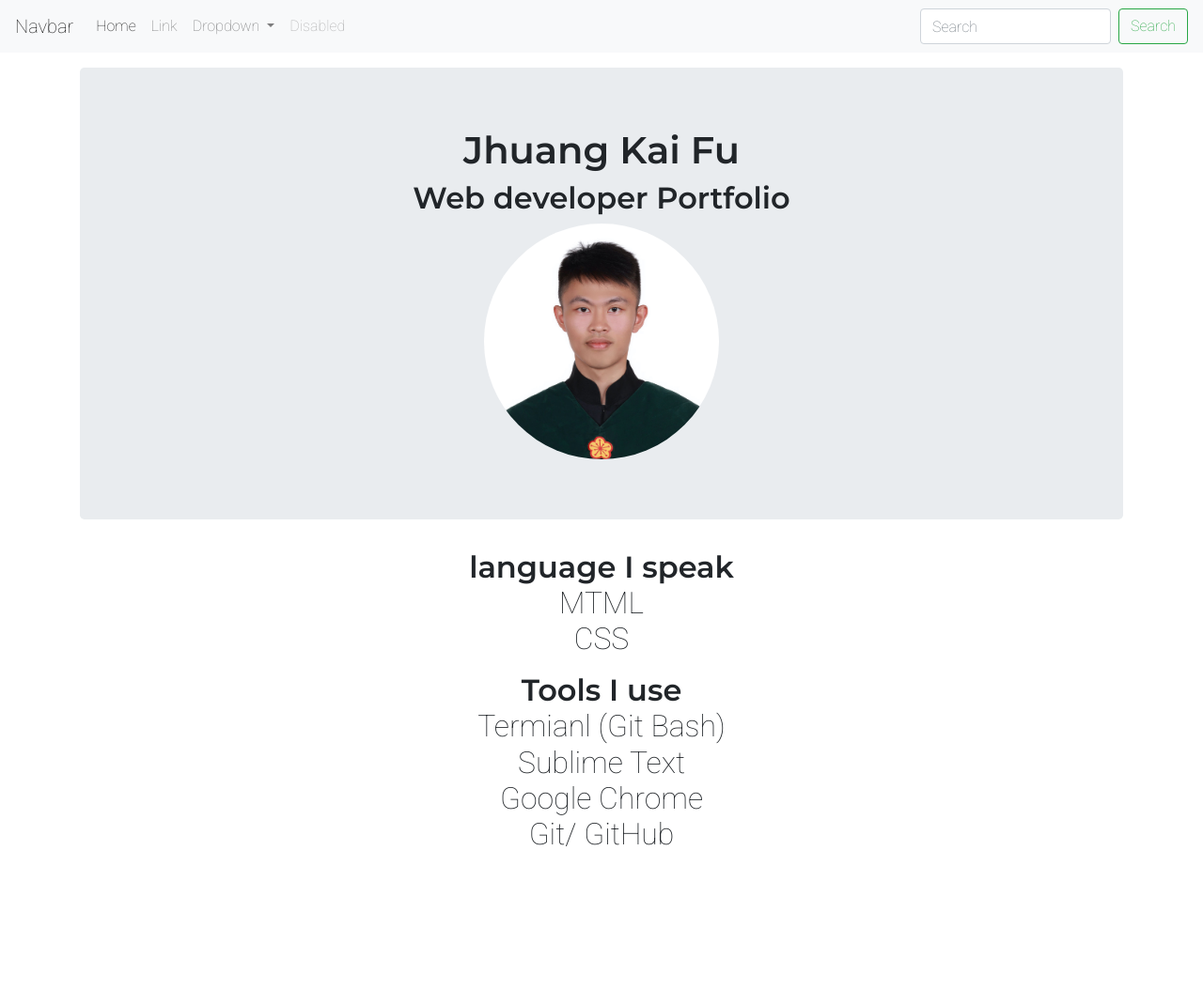
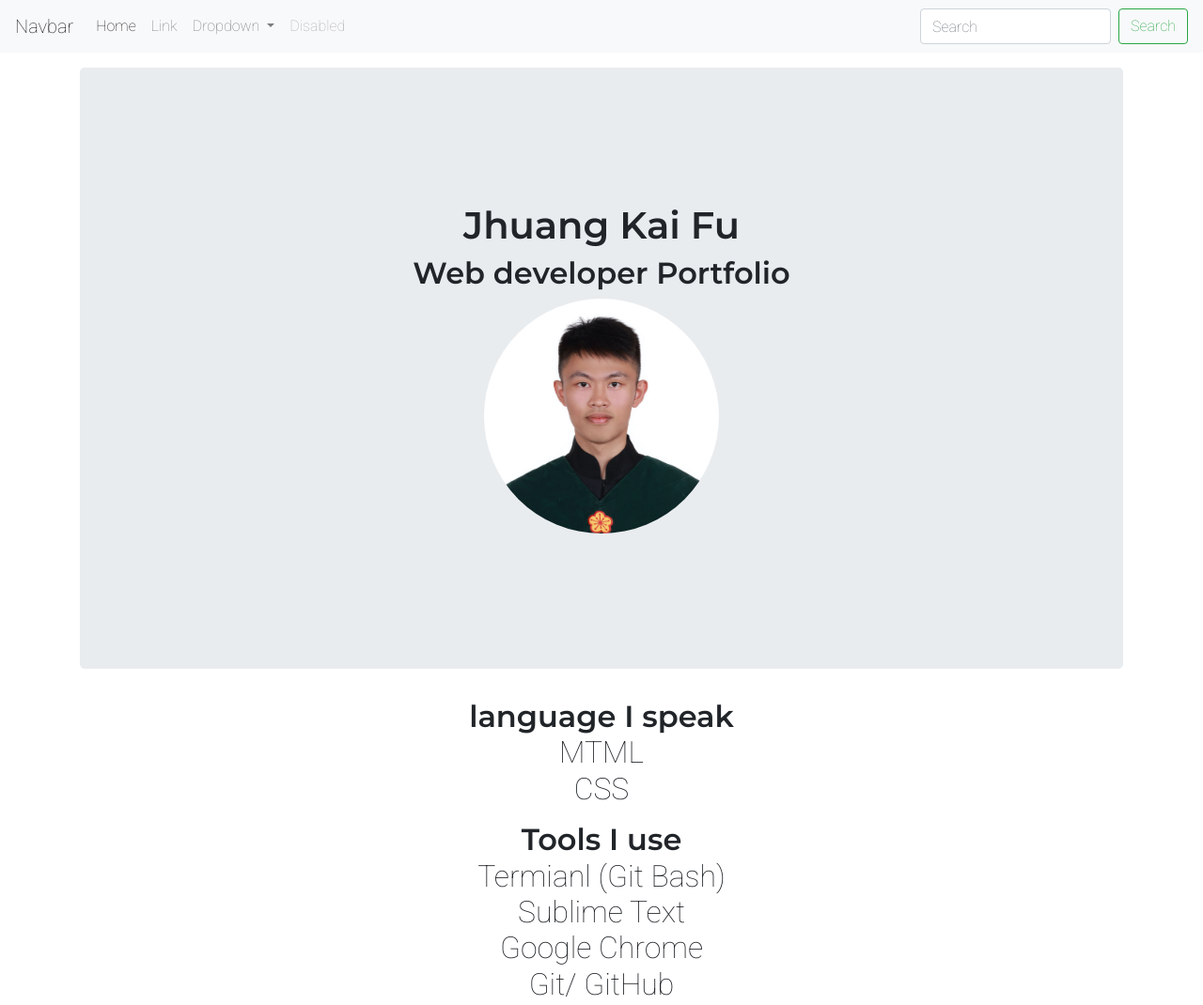
Before and after one commit to ilikerb0407/fcb-portfolio, a plain HTML site: page index.html in a window 1280 px wide. Shown: the whole page at 94% size. Before the commit the page ends 924 px from the top, so only its background shows below. Drawn offline with nearby package versions, Linux system fonts and the light colour scheme.

Commit message:
add vertical function

```diff
--- a/css/style.css
+++ b/css/style.css
@@ -13,3 +13,14 @@ body ul {
   list-style: none;
   padding: 0;
 }
+
+#landing {
+	/** add vertical function*/
+	display: flex;
+	flex-direction: column;
+	justify-content: center;
+	align-items: center;
+
+
+	height: 80vh;
+}
```
